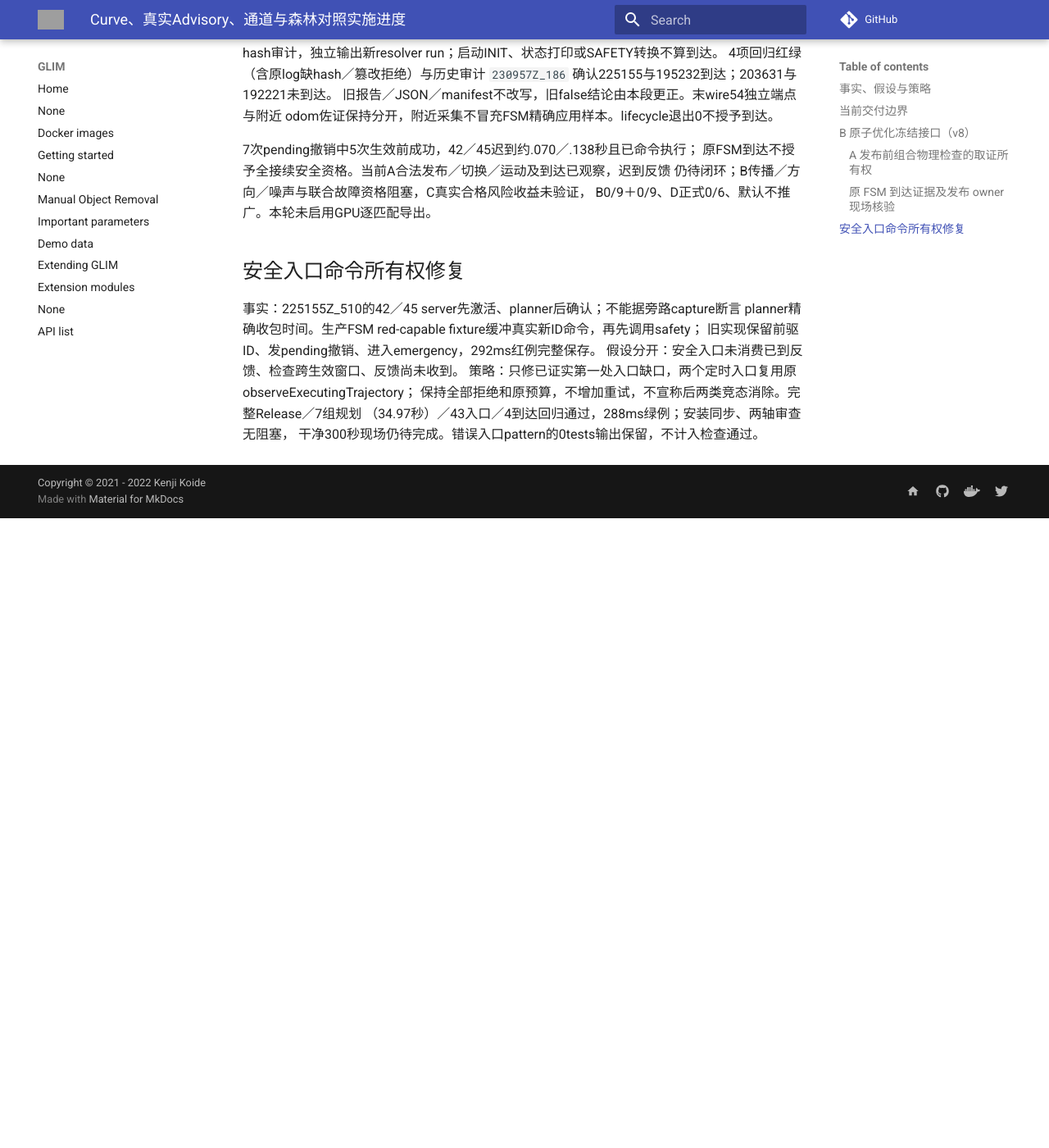
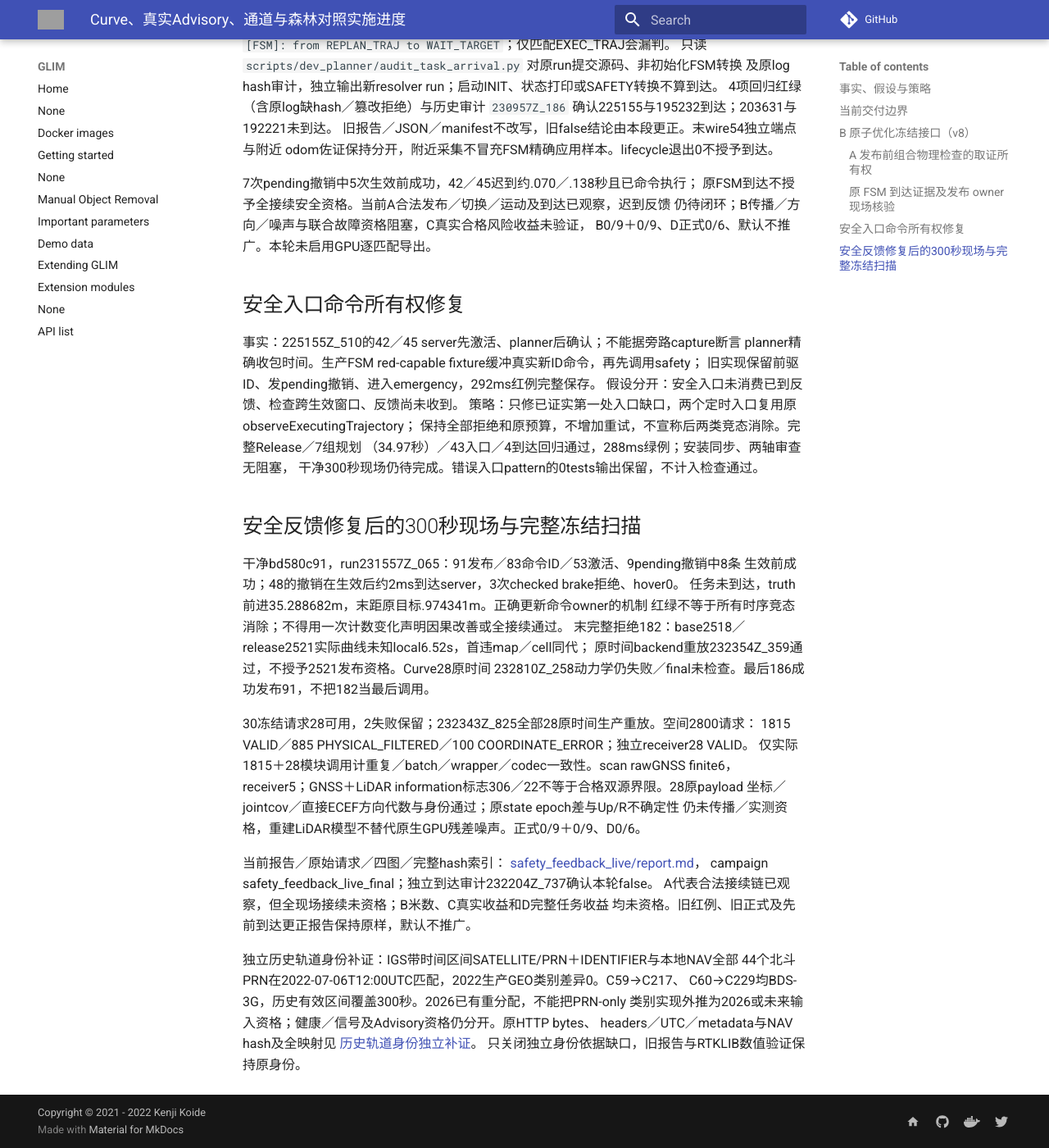
Before and after one commit to Printeger/iap, an MkDocs documentation site: the page built from docs/dev_planner/curve_advisory_channel_progress.md, in a window 1280 px wide and 1400 px high, scrolled down 16388 px. Shown: the whole window at 82% size. Built offline with MkDocs 1.6.1 and Material for MkDocs 9.7.7, drawn with Linux system fonts in a browser that asks for light colours; nearby versions of some CDN libraries; comment, search, counter and statistics services are not loaded; before the commit the page ends 17020 px from its top, so only the background shows below that; some of the changed text lies outside the part shown; grey boxes are pictures that could not be loaded.

Commit message:
docs: record feedback live gaps and complete original-time replay evidence

```diff
--- a/docs/dev_planner/curve_advisory_channel_progress.md
+++ b/docs/dev_planner/curve_advisory_channel_progress.md
@@ -6,10 +6,10 @@
 
 | 阶段 | 代码 | 自动化 | 当前现场证据 | 直接阻塞 |
 |---|---|---|---|---|
-| A Curve接续 | 取证／生产重放／精确PVA／同guide／重定时及发布proof所有权已修复 | 真实Curve红例保留；7组规划＋43入口；到达审计4项 | 2ff5c31d OFF300秒：54发布／48命令ID／31激活，原FSM到达；发布首违同代 | 已激活后的迟到撤销42／45未闭环；完整接续资格未通过 |
-| B Advisory空间／米数 | 历史GPS＋北斗／活动钟差／raw整星座故障；FGO世界位置协方差；原子优化状态与jointcov v8、原生GPU残差及后台取证已接入 | 广播独立222074配对；核心9组／规划7组／入口43项／离线14项／残差审计4项／校准6项通过 | v7真实冻结／坐标代数读取通过，Monitor持续UNSAFE；v8 60秒549条packet／5份原时间重放通过 | 未传播原时刻差、异常跳变、联合故障、Up/外参与生产GPU残差资格不足；正式0/9＋0/9 |
+| A Curve接续 | 取证／同输入生产重放／PVA／同guide／retime／发布proof及安全入口反馈消费修复 | 真实Curve红例保留；7组规划＋43入口＋4到达审计 | bd580c91 OFF300秒：91发布／83命令ID／53激活，未到达；此前2ff5c31d原FSM到达 | 本轮48迟到约2ms、3次checked brake拒绝；全接续资格未通过 |
+| B Advisory空间／米数 | 历史GPS＋北斗／活动钟差／raw整星座故障；FGO世界位置协方差；原子优化状态与jointcov v8、原生GPU残差及后台取证已接入 | 广播独立222074配对；核心9组／规划7组／入口43项／离线14项／残差审计4项／校准6项通过 | bd580c91历史现场2918 Monitor全UNSAFE；28原时间重放／28坐标身份与代数通过，历史44BDS轨道分类差异0 | 未传播原时刻差、异常跳变、联合故障、Up/外参与生产GPU残差资格不足；正式0/9＋0/9 |
 | C 通道／后端 | ≤16前左右目标、米制连续多终端、同guide及独立实际路线检查已实施 | 米制／终端项／预算incumbent／风险与guide机制回归通过 | 同版本原始sample与guide／实际拒绝曲线图已导出；新现场末次ENVIRONMENT_UNOBSERVED拒绝 | 真实低风险选择及后端保留资格未通过，实际PL米数未验证 |
-| D 完整任务收益 | 冻结对照／诊断驱动已有；正式协议保持 | 正式前置未满足 | 配对0/6；最近OFF诊断原FSM到达，末truth距目标.286m | A接续及B/C真实资格不足；默认不推广 |
+| D 完整任务收益 | 冻结对照／诊断驱动已有；正式协议保持 | 正式前置未满足 | 配对0/6；最近OFF诊断未到达、末距目标.974m；此前一次原FSM到达 | A全接续及B/C真实资格不足；默认不推广 |
 
 此表是当前状态；以下按提交／run记载的阶段事实是历史证据，不授予新的资格。
 
@@ -715,3 +715,36 @@ planner精确收包时间。生产FSM red-capable fixture缓冲真实新ID命令
 保持全部拒绝和原预算，不增加重试，不宣称后两类竞态消除。完整Release／7组规划
 （34.97秒）／43入口／4到达回归通过，288ms绿例；安装同步、两轴审查无阻塞，
 干净300秒现场仍待完成。错误入口pattern的0tests输出保留，不计入检查通过。
+
+
+## 安全反馈修复后的300秒现场与完整冻结扫描
+
+干净bd580c91，run231557Z_065：91发布／83命令ID／53激活、9pending撤销中8条
+生效前成功；48的撤销在生效后约2ms到达server，3次checked brake拒绝、hover0。
+任务未到达，truth前进35.288682m，末距原目标.974341m。正确更新命令owner的机制
+红绿不等于所有时序竞态消除；不得用一次计数变化声明因果改善或全接续通过。
+末完整拒绝182：base2518／release2521实际曲线未知local6.52s，首违map／cell同代；
+原时间backend重放232354Z_359通过，不授予2521发布资格。Curve28原时间
+232810Z_258动力学仍失败／final未检查。最后186成功发布91，不把182当最后调用。
+
+30冻结请求28可用，2失败保留；232343Z_825全部28原时间生产重放。空间2800请求：
+1815 VALID／885 PHYSICAL_FILTERED／100 COORDINATE_ERROR；独立receiver28 VALID。
+仅实际1815＋28模块调用计重复／batch／wrapper／codec一致性。scan rawGNSS finite6，
+receiver5；GNSS＋LiDAR information标志306／22不等于合格双源界限。28原payload
+坐标／jointcov／直接ECEF方向代数与身份通过；原state epoch差与Up/R不确定性
+仍未传播／实测资格，重建LiDAR模型不替代原生GPU残差噪声。正式0/9＋0/9、D0/6。
+
+当前报告／原始请求／四图／完整hash索引：
+[safety_feedback_live/report.md](../../log/20261007T091820Z_056/export/analysis/safety_feedback_live/report.md)，
+campaign safety_feedback_live_final；独立到达审计232204Z_737确认本轮false。
+A代表合法接续链已观察，但全现场接续未资格；B米数、C真实收益和D完整任务收益
+均未资格。旧红例、旧正式及先前到达更正报告保持原样，默认不推广。
+
+
+独立历史轨道身份补证：IGS带时间区间SATELLITE/PRN＋IDENTIFIER与本地NAV全部
+44个北斗PRN在2022-07-06T12:00UTC匹配，2022生产GEO类别差异0。C59→C217、
+C60→C229均BDS-3G，历史有效区间覆盖300秒。2026已有重分配，不能把PRN-only
+类别实现外推为2026或未来输入资格；健康／信号及Advisory资格仍分开。原HTTP bytes、
+headers／UTC／metadata与NAV hash及全映射见
+[历史轨道身份独立补证](../../log/20261007T091820Z_056/export/analysis/rinex_identity/report.md)。
+只关闭独立身份依据缺口，旧报告与RTKLIB数值验证保持原身份。
```
Also changed, not shown: README.md (+11 -0 lines), docs/spec/ego_based_planning_flow.md (+18 -0 lines), docs/spec/safety_planner_contract.md (+17 -0 lines).
